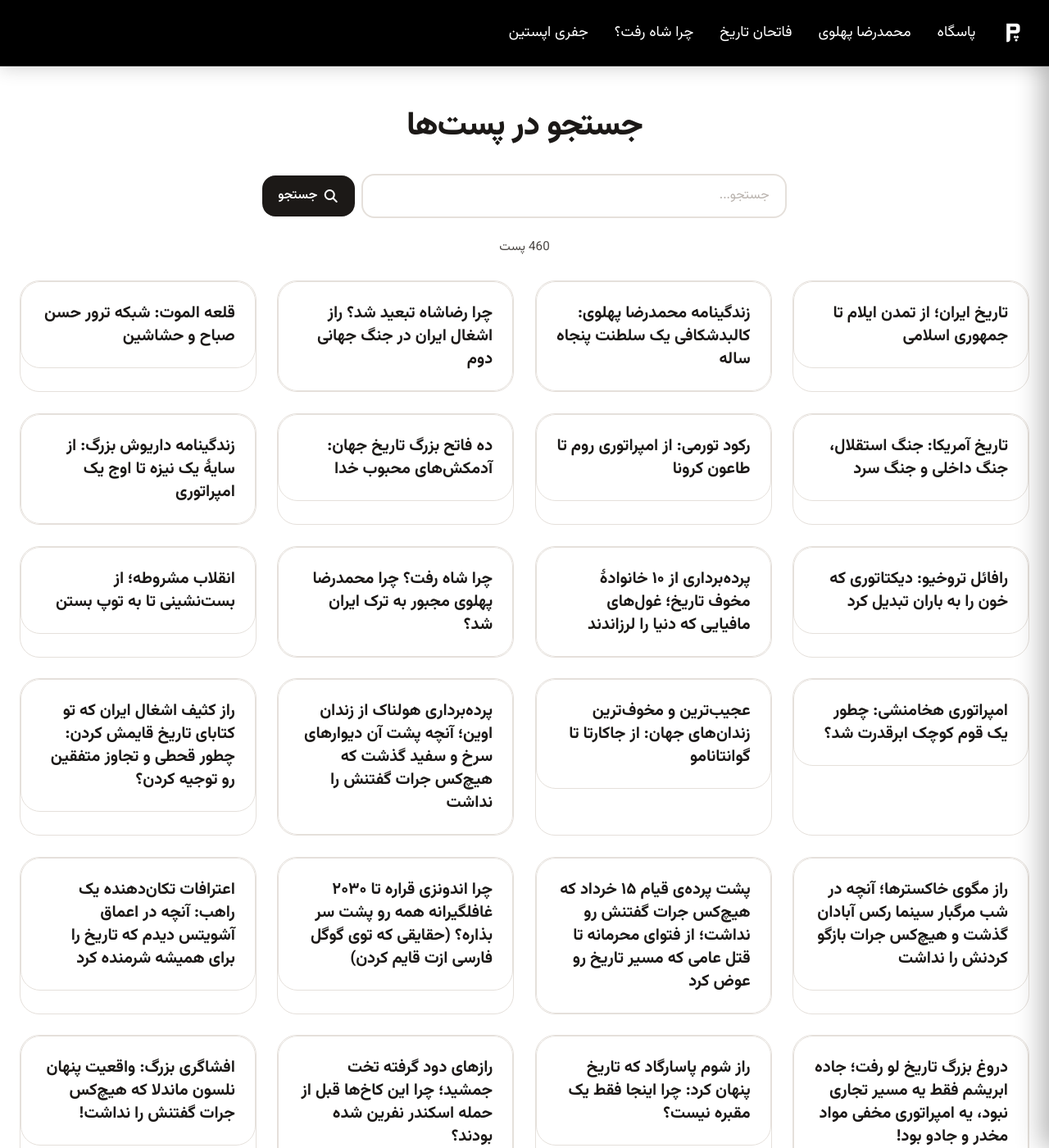
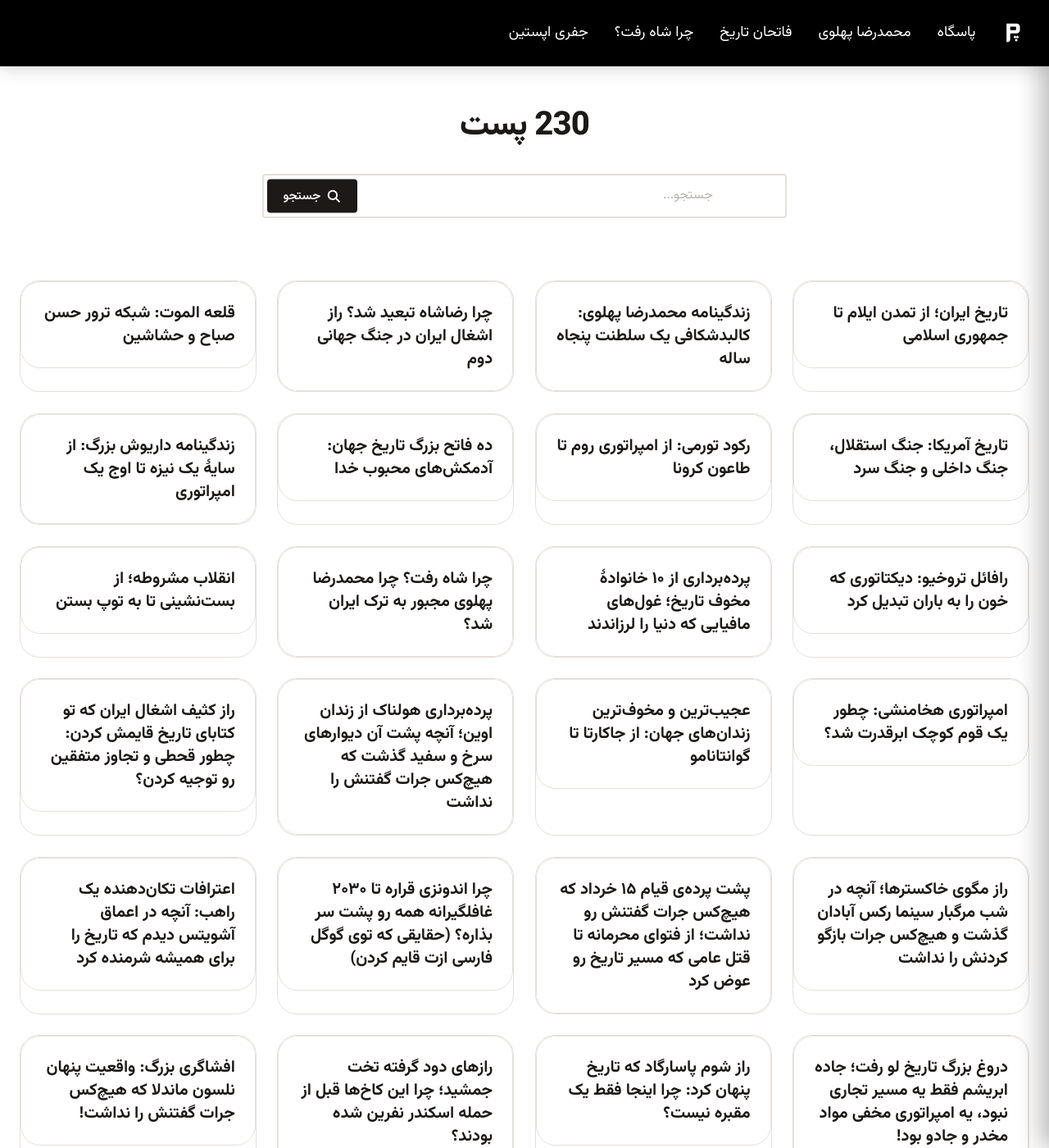
Before and after one commit to darkblog/darkblog.github.io, a Jekyll site: the page built from blog.html, in a window 1280 px wide and 1400 px high. Shown: the whole window at 82% size. Built offline with Jekyll 4.4.1, drawn with Linux system fonts in a browser that asks for light colours; nearby versions of some CDN libraries.

Commit message:
Update blog.html

```diff
--- a/blog.html
+++ b/blog.html
@@ -290,7 +290,7 @@
       padding-top: 1rem;
     }
 
-    .archive-header h1 {
+    .archive-header .total-posts {
       font-size: clamp(2rem, 4vw, 2.5rem);
       font-weight: 800;
       color: #1c1917;
@@ -302,18 +302,16 @@
       margin-bottom: 1.5rem;
       max-width: 40rem;
       margin-inline: auto;
-      display: flex;
-      align-items: center;
-      gap: 0.5rem;
+      position: relative;
     }
 
     .search-box {
-      flex: 1;
-      padding: 0.8rem 1.2rem;
+      width: 100%;
+      padding: 0.8rem 5.5rem 0.8rem 1.2rem;
       font-size: 1rem;
       font-family: inherit;
       border: 2px solid #e5e0db;
-      border-radius: 1rem;
+      border-radius: 0.25rem;
       background-color: white;
       color: #1e1b1a;
       transition: border-color 0.2s ease, box-shadow 0.2s ease;
@@ -331,16 +329,21 @@
     }
 
     .search-button {
+      position: absolute;
+      left: 0.4rem;
+      top: 50%;
+      transform: translateY(-50%);
+      height: calc(100% - 0.8rem);
       display: inline-flex;
       align-items: center;
       justify-content: center;
       background-color: #1c1917;
       color: white;
       border: none;
-      border-radius: 1rem;
-      padding: 0.8rem 1.2rem;
+      border-radius: 0.25rem;
+      padding: 0 1.2rem;
       font-family: inherit;
-      font-size: 1rem;
+      font-size: 0.95rem;
       font-weight: 600;
       cursor: pointer;
       transition: background-color 0.2s ease;
@@ -489,12 +492,12 @@
       .hamburger {
         display: flex;
       }
-      .search-wrapper {
-        flex-direction: column;
-        align-items: stretch;
+      .search-box {
+        padding: 0.8rem 5rem 0.8rem 1rem;
       }
       .search-button {
-        justify-content: center;
+        padding: 0 0.8rem;
+        font-size: 0.9rem;
       }
     }
   </style>
@@ -539,7 +542,7 @@
     <article class="main-content-inner">
 
       <header class="archive-header">
-        <h1>جستجو در پست‌ها</h1>
+        <p class="total-posts"><span id="totalPostsNumber">{{ site.posts.size }}</span> پست</p>
       </header>
 
       {% if site.posts.size > 0 %}
@@ -737,7 +740,7 @@
           });
 
           if (term === '') {
-            searchStats.textContent = total + ' پست';
+            searchStats.textContent = '';
             noResults.hidden = true;
           } else {
             searchStats.textContent = count + ' مورد از ' + total + ' مطلب';
```
